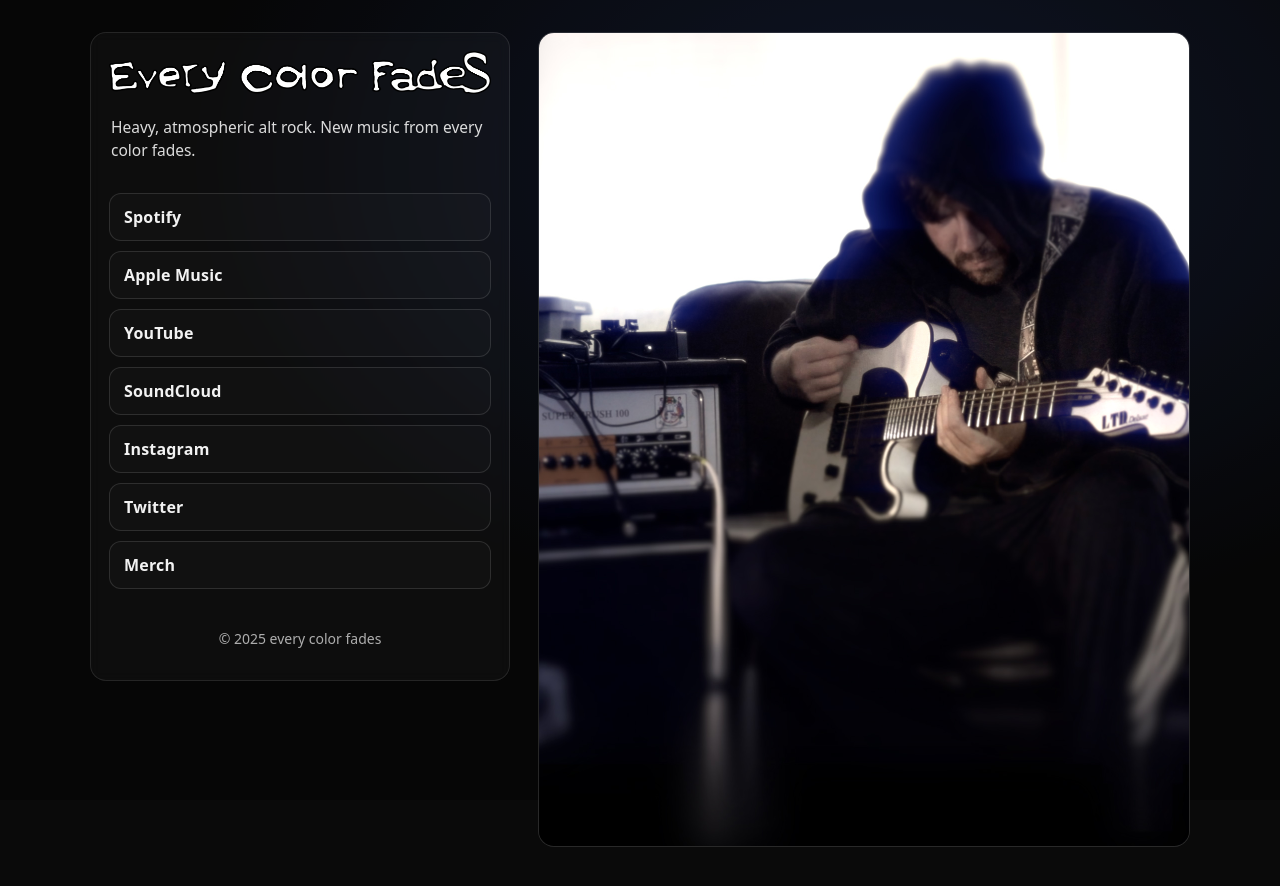
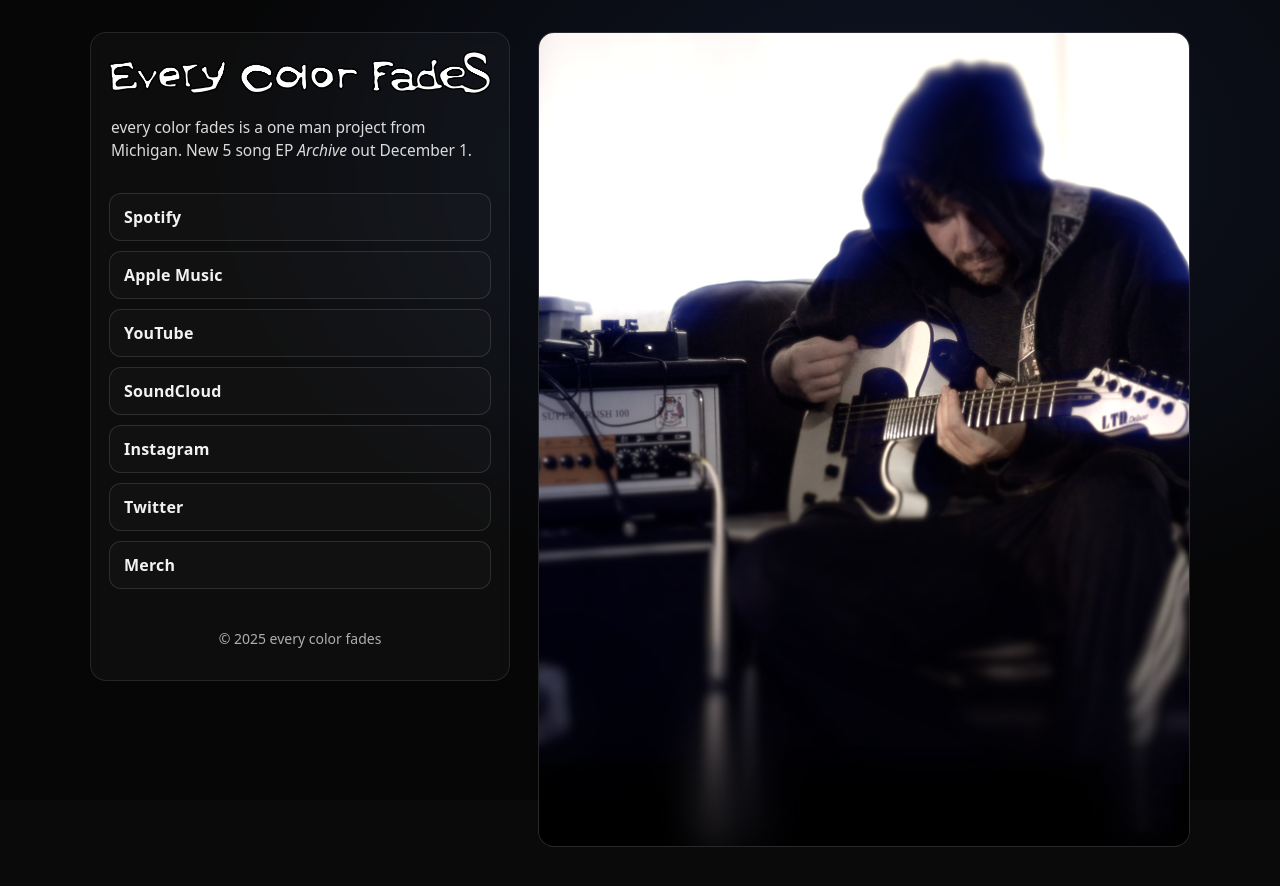
Before and after one commit to everycolorfades/ECF, a plain HTML site: page index.html in a window 1280 px wide. Drawn offline with Linux system fonts and the light colour scheme.

Commit message:
Update index.html

```diff
--- a/index.html
+++ b/index.html
@@ -78,7 +78,7 @@
         <img class="logo" src="logo.png" width="1498" height="169" alt="every color fades logo" />
         <!-- Option B (single-file): Delete the <img> above, uncomment the CSS in .logo, and replace this placeholder with nothing. -->
 
-        <p class="blurb">Heavy, atmospheric alt rock. New music from every color fades.</p>
+        <p class="blurb">every color fades is a one man project from Michigan. New 5 song EP <em>Archive</em> out December 1.</p>
 
 <nav class="links" aria-label="primary">
           <!-- Replace href values with real URLs -->
```
